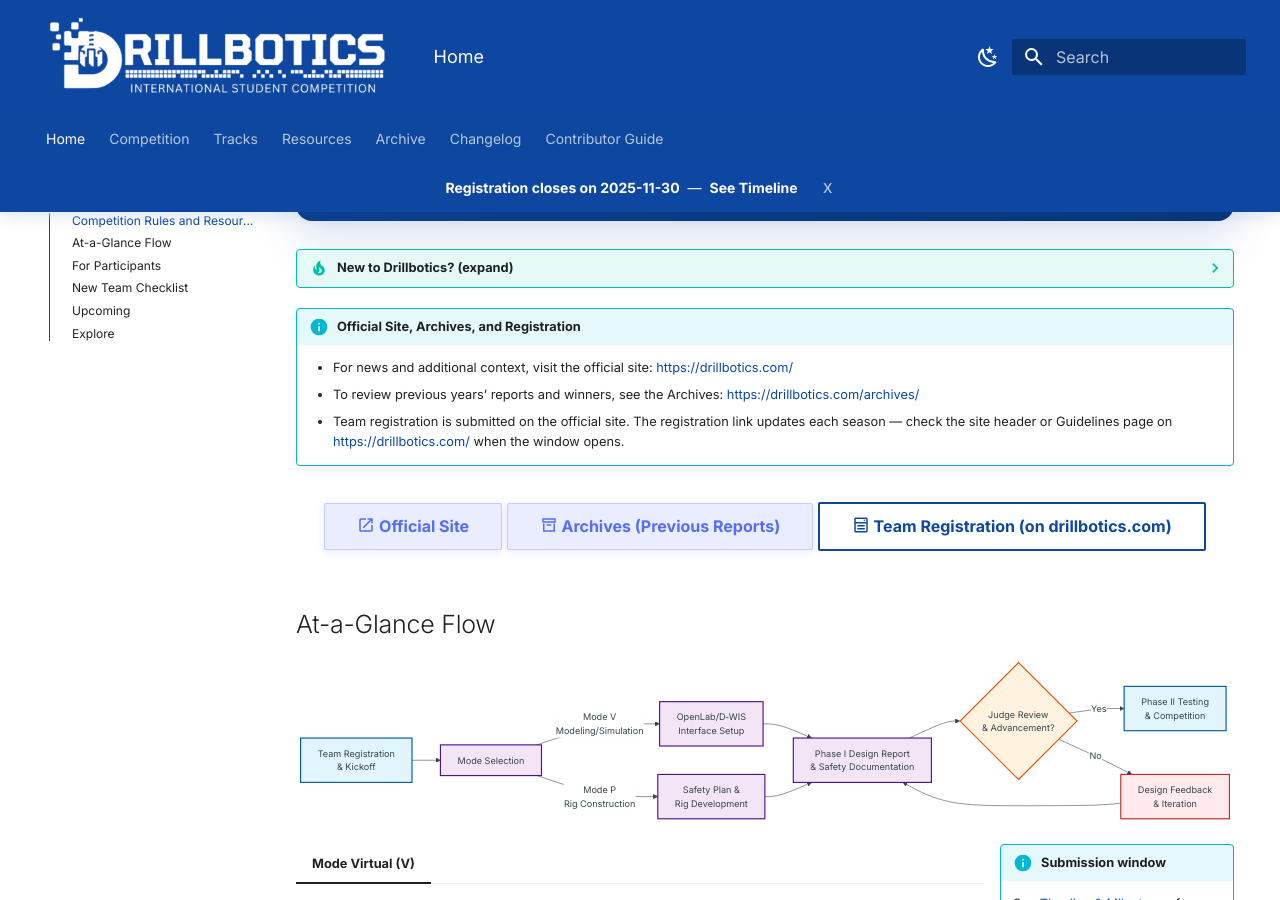
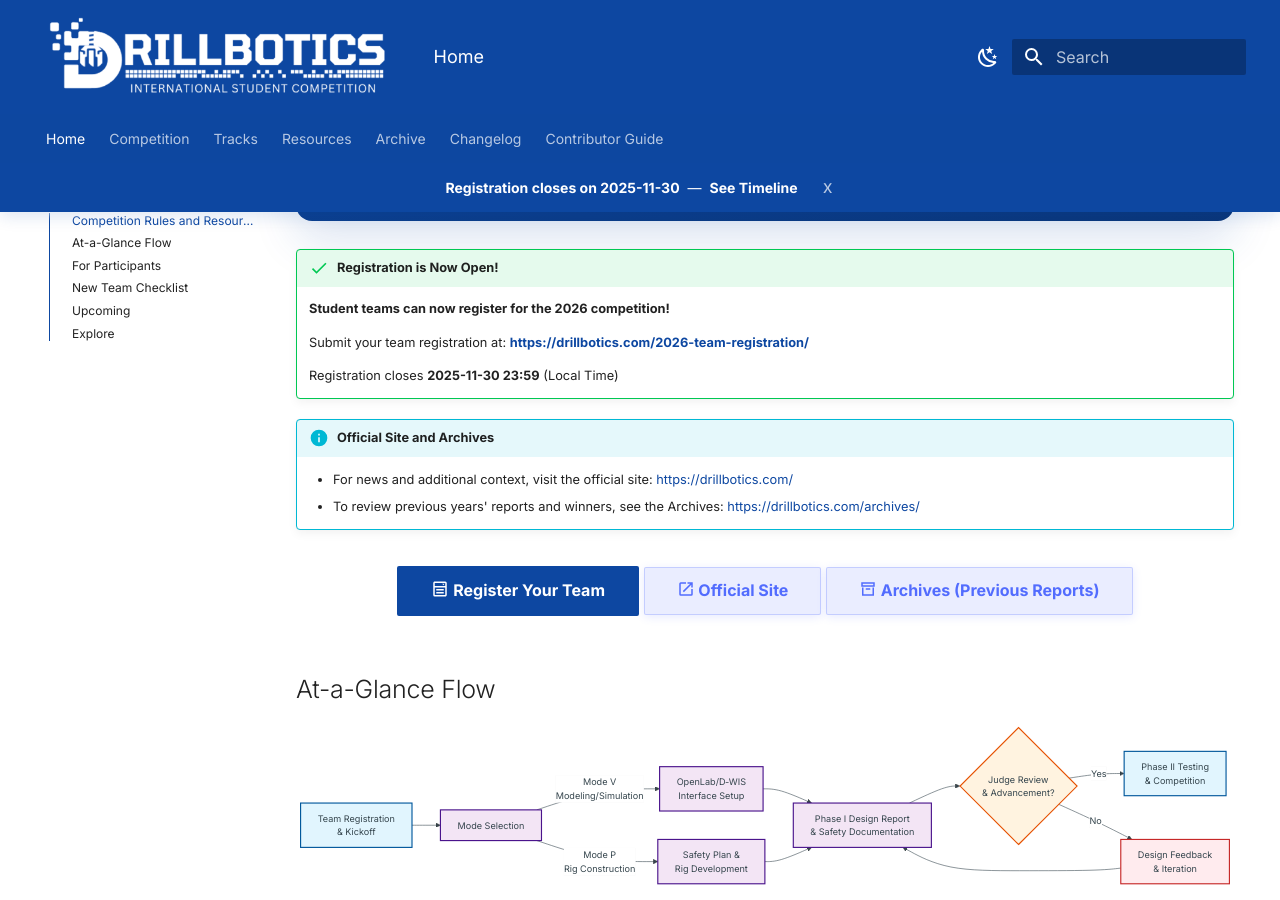
Before and after one commit to Open-Source-Drilling-Community/drillbotics-guidelines, an MkDocs documentation site: the page built from docs/index.md, in a window 1280 px wide and 900 px high, scrolled down 440 px. Built offline with MkDocs 1.6.1 and Material for MkDocs 9.7.7, drawn with Linux system fonts in a browser that asks for light colours; comment, search, counter and statistics services are not loaded; the version menu is left out; some of the changed text lies outside the part shown.

Commit message:
📝 docs(registration): announce and highlight 2026 team registration opening
- add registration open notice with link and deadline in upcoming milestones
- insert prominent registration alerts on overview and index pages
- update getting started checklists in group-a and group-b tracks to include registration step
- clarify registration deadline as 2025-11-30 23:59 local time
- remove outdated registration links and redundant instructions

```diff
--- a/docs/_includes/upcoming.md
+++ b/docs/_includes/upcoming.md
@@ -5,6 +5,7 @@
 | Milestone | Target date | Notes |
 |---|---:|---|
 | Guidelines v2025.1 published | 2025-09-30 | |
+| **Registration open** | **Now open** | **Submit at [drillbotics.com/2026-team-registration](https://drillbotics.com/2026-team-registration/)** |
 | Registration closes | 2025-11-30 23:59 |  Local Time |
 | Phase I Design Report | 2025-12-31 23:59 | Local Time |
 | Optional Phase I video | 2026-01-23 | Optional design video (both modes) |
--- a/docs/competition/overview.md
+++ b/docs/competition/overview.md
@@ -5,6 +5,13 @@ tags:
 ---
 
 # Competition Overview
+
+!!! success "Registration is Now Open!"
+    **Student teams can now register for the 2026 competition!**
+
+    Submit your team registration at: **<https://drillbotics.com/2026-team-registration/>**
+
+    Registration closes **2025-11-30 23:59** (Local Time)
 
 This site hosts the official Drillbotics® competition guidelines in a versioned, diff-friendly format.
 
--- a/docs/index.md
+++ b/docs/index.md
@@ -8,18 +8,21 @@
 [:material-cog: Mode Physical (P)](tracks/group-b/overview.md){ .md-button .md-button--secondary }
 </div>
 
-??? tip "New to Drillbotics? (expand)"
-    Skim the [Overview](competition/overview.md), then jump to the Quick Start below.
+!!! success "Registration is Now Open!"
+    **Student teams can now register for the 2026 competition!**
 
-!!! info "Official Site, Archives, and Registration"
+    Submit your team registration at: **<https://drillbotics.com/2026-team-registration/>**
+
+    Registration closes **2025-11-30 23:59** (Local Time)
+
+!!! info "Official Site and Archives"
     - For news and additional context, visit the official site: <https://drillbotics.com/>
-    - To review previous years’ reports and winners, see the Archives: <https://drillbotics.com/archives/>
-    - Team registration is submitted on the official site. The registration link updates each season — check the site header or Guidelines page on <https://drillbotics.com/> when the window opens.
+    - To review previous years' reports and winners, see the Archives: <https://drillbotics.com/archives/>
 
 <div class="btn-row" markdown>
+[:material-form-select: Register Your Team](https://drillbotics.com/2026-team-registration/){ .md-button .md-button--primary }
 [:material-open-in-new: Official Site](https://drillbotics.com/){ .md-button .md-button--secondary }
 [:material-archive-outline: Archives (Previous Reports)](https://drillbotics.com/archives/){ .md-button .md-button--secondary }
-[:material-form-select: Team Registration (on drillbotics.com)](https://drillbotics.com/){ .md-button }
 </div>
 
 ## At-a-Glance Flow
@@ -101,7 +104,8 @@ Use this quick checklist to set up your team. See the linked pages for details.
 
 - [ ] Confirm eligibility, advisors, and team composition — [Overview](competition/overview.md)
 - [ ] Choose your track — [Mode Virtual (V)](tracks/group-a/overview.md) or [Mode Physical (P)](tracks/group-b/overview.md)
-- [ ] Register and note all deadlines — [Timeline](competition/timeline.md)
+- [ ] **Register your team at [https://drillbotics.com/2026-team-registration/](https://drillbotics.com/2026-team-registration/)** (Closes 2025-11-30)
+- [ ] Note all important deadlines — [Timeline](competition/timeline.md)
 - [ ] Set up your repo and communication channels — [Contributor Guide](contributor-guide.md)
 - [ ] Review deliverables and scoring — [Rules & Scoring](competition/rules-scoring.md)
 - [ ] Prepare your environment
--- a/docs/tracks/group-a/overview.md
+++ b/docs/tracks/group-a/overview.md
@@ -84,6 +84,7 @@ Weights and rubrics are on the Judging page.
 
 ## Getting Started Checklist
 
+- [ ] **Register your team at [https://drillbotics.com/2026-team-registration/](https://drillbotics.com/2026-team-registration/)** (Closes 2025-11-30)
 - [ ] Review the Technical Specs for D‑WIS and OpenLab expectations.
 - [ ] Review the three Mode V cases and pick your initial target.
 - [ ] Stand up a minimal data flow: connect, discover signals, and log data.
--- a/docs/tracks/group-b/overview.md
+++ b/docs/tracks/group-b/overview.md
@@ -83,6 +83,7 @@ Weights and examples are on the Judging page.
 
 ## Getting Started Checklist
 
+- [ ] **Register your team at [https://drillbotics.com/2026-team-registration/](https://drillbotics.com/2026-team-registration/)** (Closes 2025-11-30)
 - [ ] Confirm lab safety training, advisor oversight, and facility access; draft and socialize your safety plan.
 - [ ] Design a minimal, stable rig structure with proper guarding and emergency stops; verify power and footprint.
 - [ ] Select surface/downhole sensors; calibrate and specify DAQ rates/sync; implement reliable logging.
```
